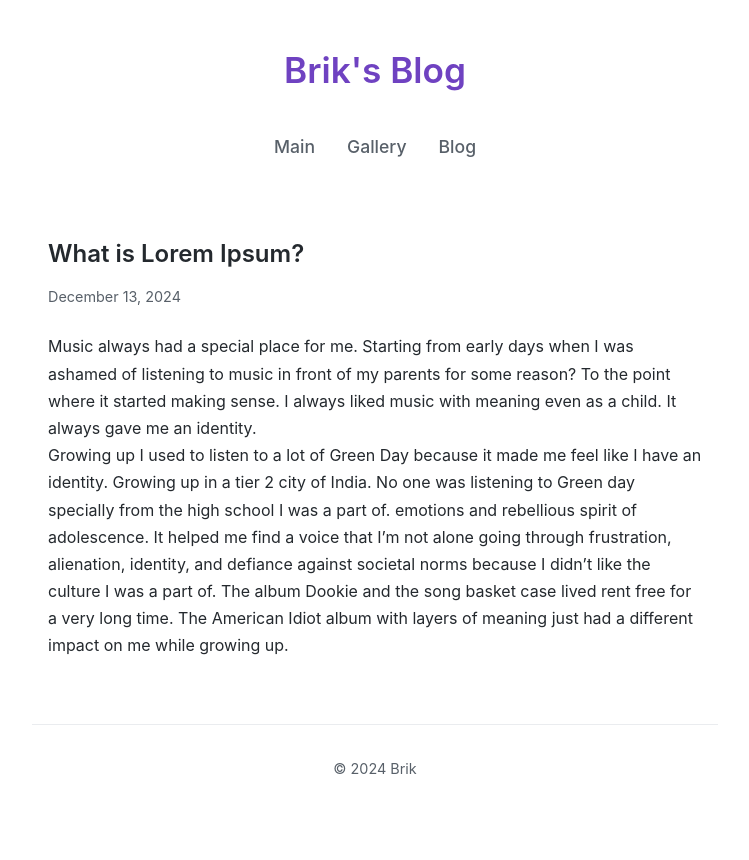
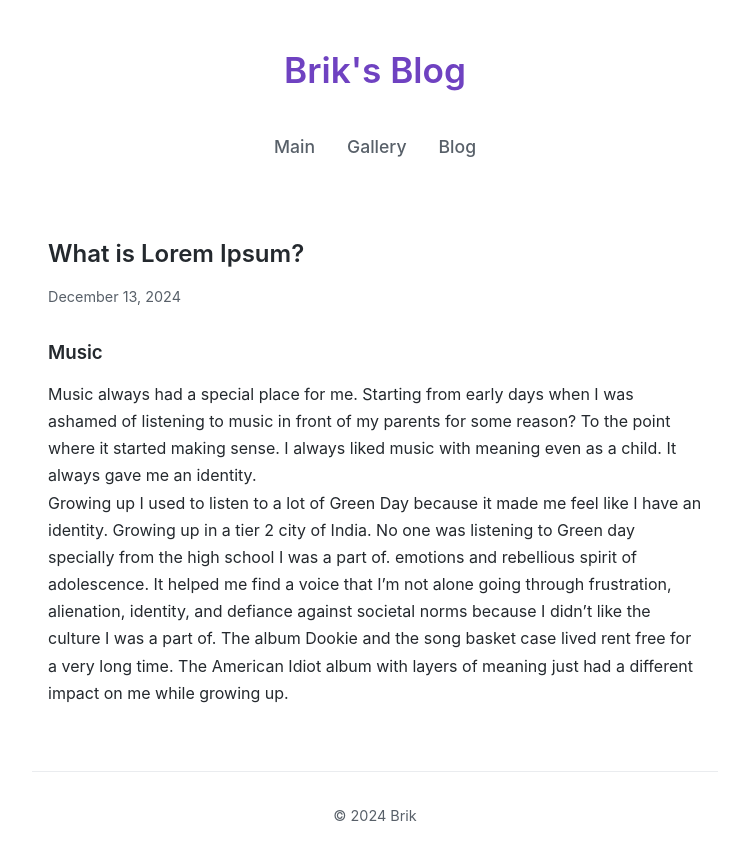
Before and after one commit to brikjr/blogs, a Jekyll site: the page built from _posts/2024-12-13-what-is-lorem-ipsum?.md, in a window 1280 px wide. Shown: the top 860 px of the page, without its empty margins (265-1014 px from the left). Built offline with Jekyll 4.4.1, drawn with Linux system fonts in a browser that asks for light colours.

Commit message:
Update post: 2024-12-13-what-is-lorem-ipsum?.md

```diff
--- a/_posts/2024-12-13-what-is-lorem-ipsum?.md
+++ b/_posts/2024-12-13-what-is-lorem-ipsum?.md
@@ -4,7 +4,8 @@ title: What is Lorem Ipsum?
 date: '2024-12-13'
 ---
 
+### Music
+
 Music always had a special place for me. Starting from early days when I was ashamed of listening to music in front of my parents for some reason? To the point where it started making sense. I always liked music with meaning even as a child. It always gave me an identity.
 
-
 Growing up I used to listen to a lot of Green Day because it made me feel like I have an identity. Growing up in a tier 2 city of India. No one was listening to Green day specially from the high school I was a part of. emotions and rebellious spirit of adolescence. It helped me find a voice that I'm not alone going through frustration, alienation, identity, and defiance against societal norms because I didn't like the culture I was a part of. The album Dookie and the song basket case lived rent free for a very long time. The American Idiot album with layers of meaning just had a different impact on me while growing up.
```
